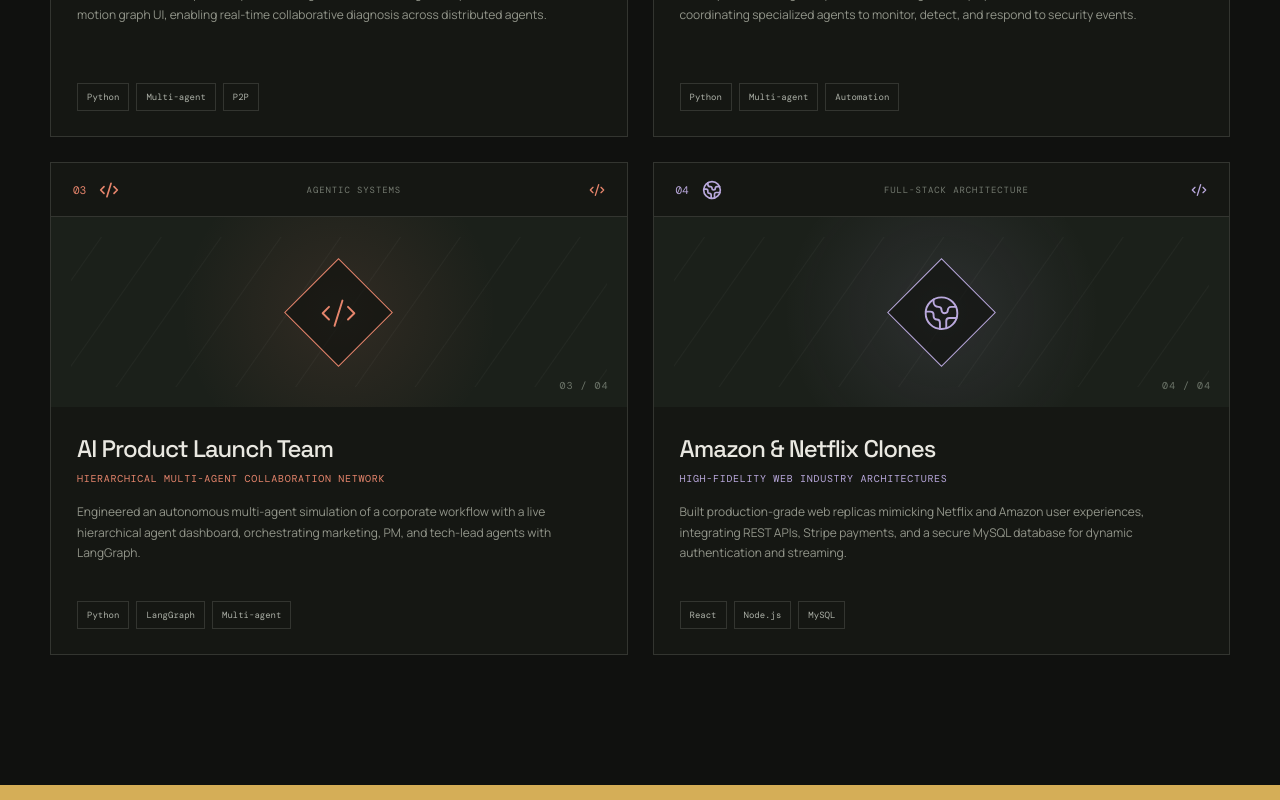
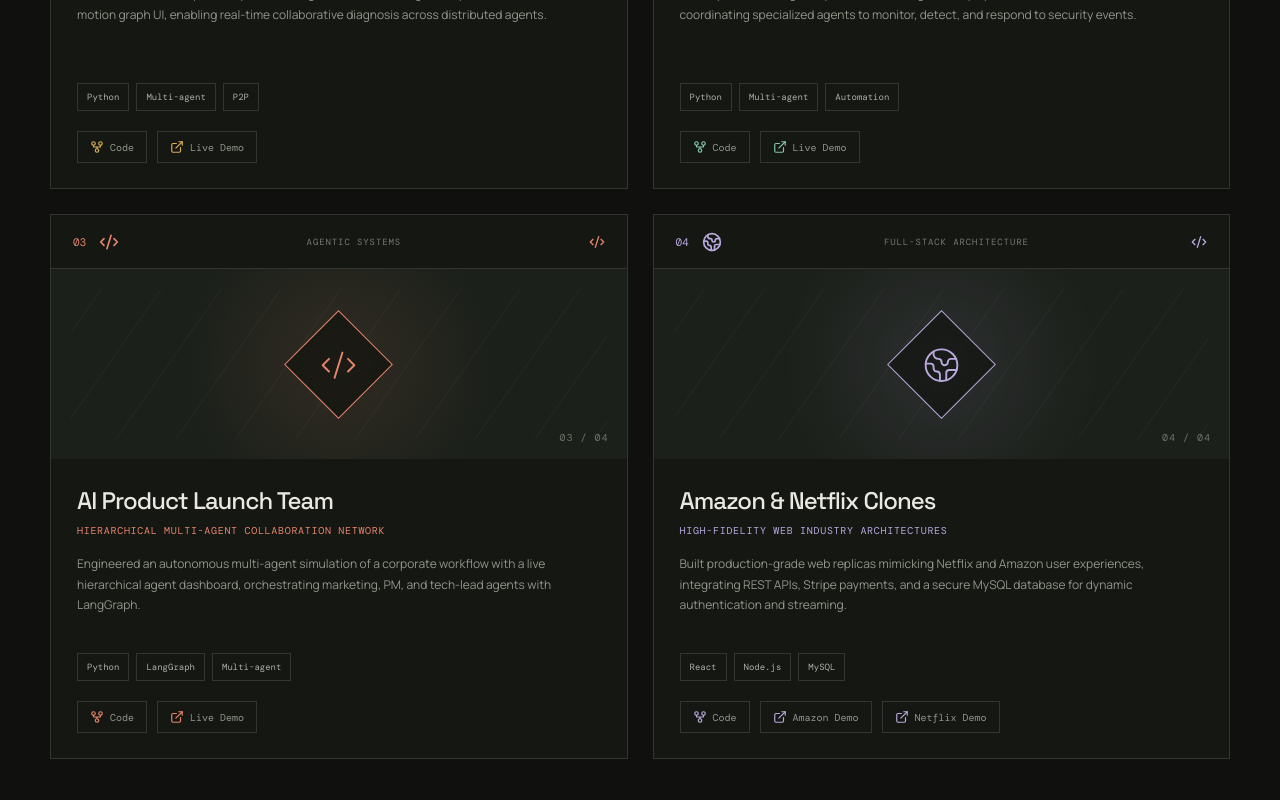
Before and after one commit to hailemichaeltesfsye-hue/hailemichael-portfolio, a React (Vite) app: page / in a window 1280 px wide. Shown: the part 1560-2360 px from the top of the page. Built offline with nearby package versions, Linux system fonts and the light colour scheme.

Commit message:
add live demo links to project cards

```diff
--- a/src/App.jsx
+++ b/src/App.jsx
@@ -5,6 +5,8 @@ import {
   CircleDot,
   Code2,
   Database,
+  ExternalLink,
+  GitFork,
   Globe2,
   Mail,
   Menu,
@@ -26,6 +28,7 @@ const projects = [
     accent: 'gold',
     icon: Network,
     github: 'https://github.com/hailemichaeltesfsye-hue/ai-driven-healthcare-diagnostic-loop',
+    demos: [{ label: 'Live Demo', href: 'https://ai-driven-healthcare-diagnostic-loop-izbdsqfouzvc2cvanza7ry.streamlit.app/' }],
   },
   {
     number: '02',
@@ -37,6 +40,7 @@ const projects = [
     accent: 'mint',
     icon: CircleDot,
     github: 'https://github.com/hailemichaeltesfsye-hue/soc-agent-workforce',
+    demos: [{ label: 'Live Demo', href: 'https://soc-agent-workforce-2ltjjgpd7uuoyz3pnhpvcu.streamlit.app/' }],
   },
   {
     number: '03',
@@ -48,6 +52,7 @@ const projects = [
     accent: 'coral',
     icon: Code2,
     github: 'https://github.com/hailemichaeltesfsye-hue/ai-product-launch-team',
+    demos: [{ label: 'Live Demo', href: 'https://ai-appuct-launch-team-7vhjefw6zztlwx2oc2a6fz.streamlit.app/' }],
   },
   {
     number: '04',
@@ -59,6 +64,10 @@ const projects = [
     accent: 'lavender',
     icon: Globe2,
     github: 'https://github.com/hailemichaeltesfsye-hue/amazon-clone-backend',
+    demos: [
+      { label: 'Amazon Demo', href: 'https://amazon-clone-frontend-mxye-pwtq42tun-coremind2.vercel.app/' },
+      { label: 'Netflix Demo', href: 'https://hailemichaeltesfsye-hue.github.io/Netflix_Clone_2026A/' },
+    ],
   },
 ]
 
@@ -203,12 +212,7 @@ function App() {
 function ProjectCard({ project }) {
   const Icon = project.icon
   return (
-    <a
-      href={project.github}
-      target="_blank"
-      rel="noreferrer"
-      className={`project-card ${project.accent}`}
-    >
+    <div className={`project-card ${project.accent}`}>
       <div className="project-top">
         <span className="project-number">{project.number}</span>
         <Icon size={20} />
@@ -225,8 +229,18 @@ function ProjectCard({ project }) {
         <h4>{project.subtitle}</h4>
         <p>{project.description}</p>
         <div className="stack">{project.stack.map((item) => <span key={item}>{item}</span>)}</div>
+        <div className="project-links">
+          <a href={project.github} target="_blank" rel="noreferrer" className="project-link">
+            <GitFork size={14} /> Code
+          </a>
+          {project.demos?.map((demo) => (
+            <a key={demo.href} href={demo.href} target="_blank" rel="noreferrer" className="project-link">
+              <ExternalLink size={14} /> {demo.label}
+            </a>
+          ))}
+        </div>
       </div>
-    </a>
+    </div>
   )
 }
 
--- a/src/styles.css
+++ b/src/styles.css
@@ -156,6 +156,10 @@ h1, h2, h3, h4, p { margin-top: 0; }h1, h2 { font-family: 'Space Grotesk', sans-
 .stack { display: flex; flex-wrap: wrap; gap: 7px; }
 .stack span { border: 1px solid var(--line); padding: 7px 9px; color: #adb1a8; font-family: 'DM Mono', monospace; font-size: 9px; transition: border-color .3s, color .3s; }
 .project-card:hover .stack span { border-color: var(--accent); color: var(--ink); }
+.project-links { display: flex; flex-wrap: wrap; gap: 10px; margin-top: 20px; }
+.project-link { display: inline-flex; align-items: center; gap: 6px; border: 1px solid var(--line); padding: 8px 12px; font-family: 'DM Mono', monospace; font-size: 10px; color: var(--muted); text-decoration: none; transition: border-color .3s, color .3s, background .3s; }
+.project-link:hover { border-color: var(--accent); color: var(--ink); background: rgba(255,255,255,.03); }
+.project-link svg { color: var(--accent); }
 .gold { --accent: var(--gold); --art-glow: rgba(213,174,87,.11); }
 .mint { --accent: var(--mint); --art-glow: rgba(128,200,173,.11); }
 .coral { --accent: var(--coral); --art-glow: rgba(230,133,108,.11); }
```
